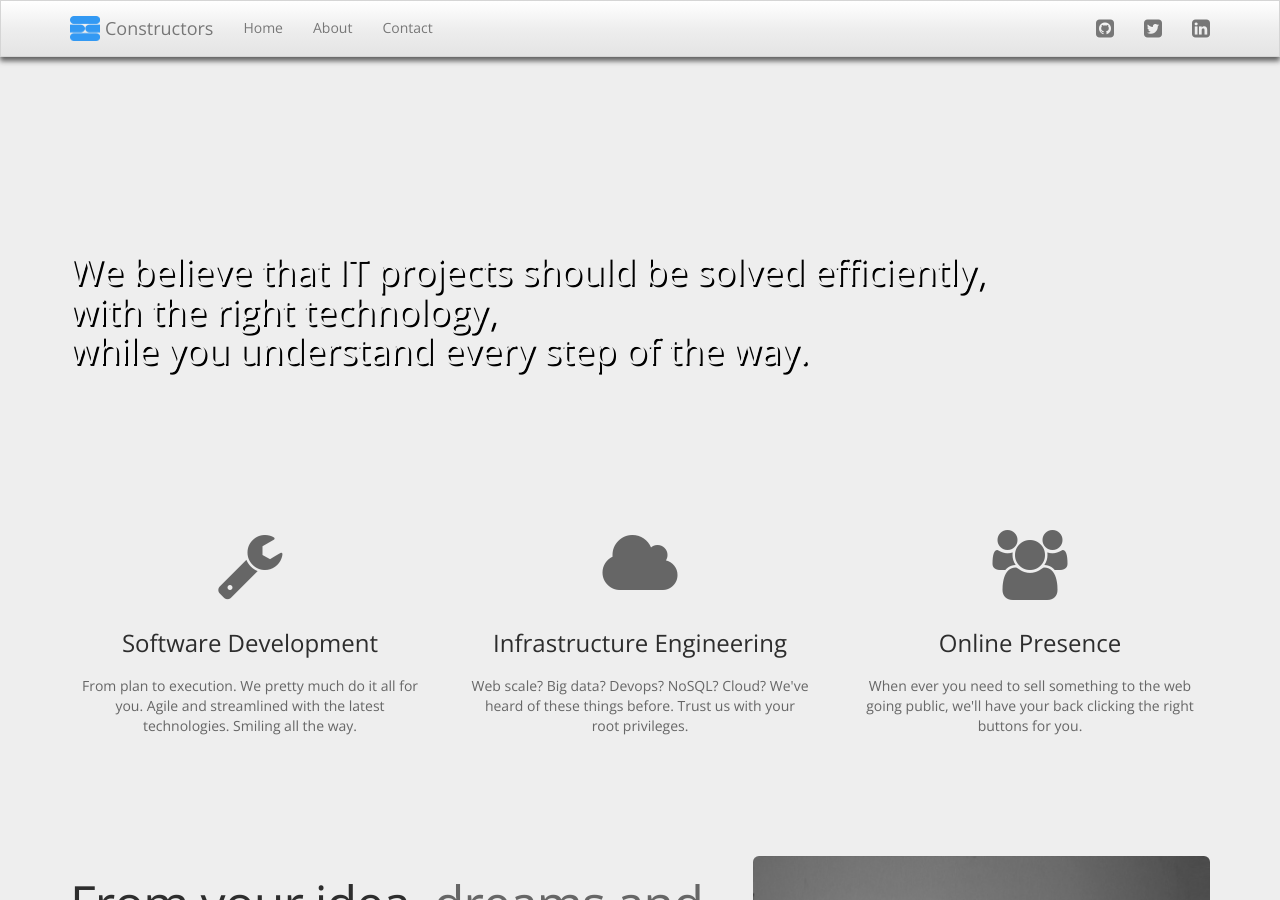
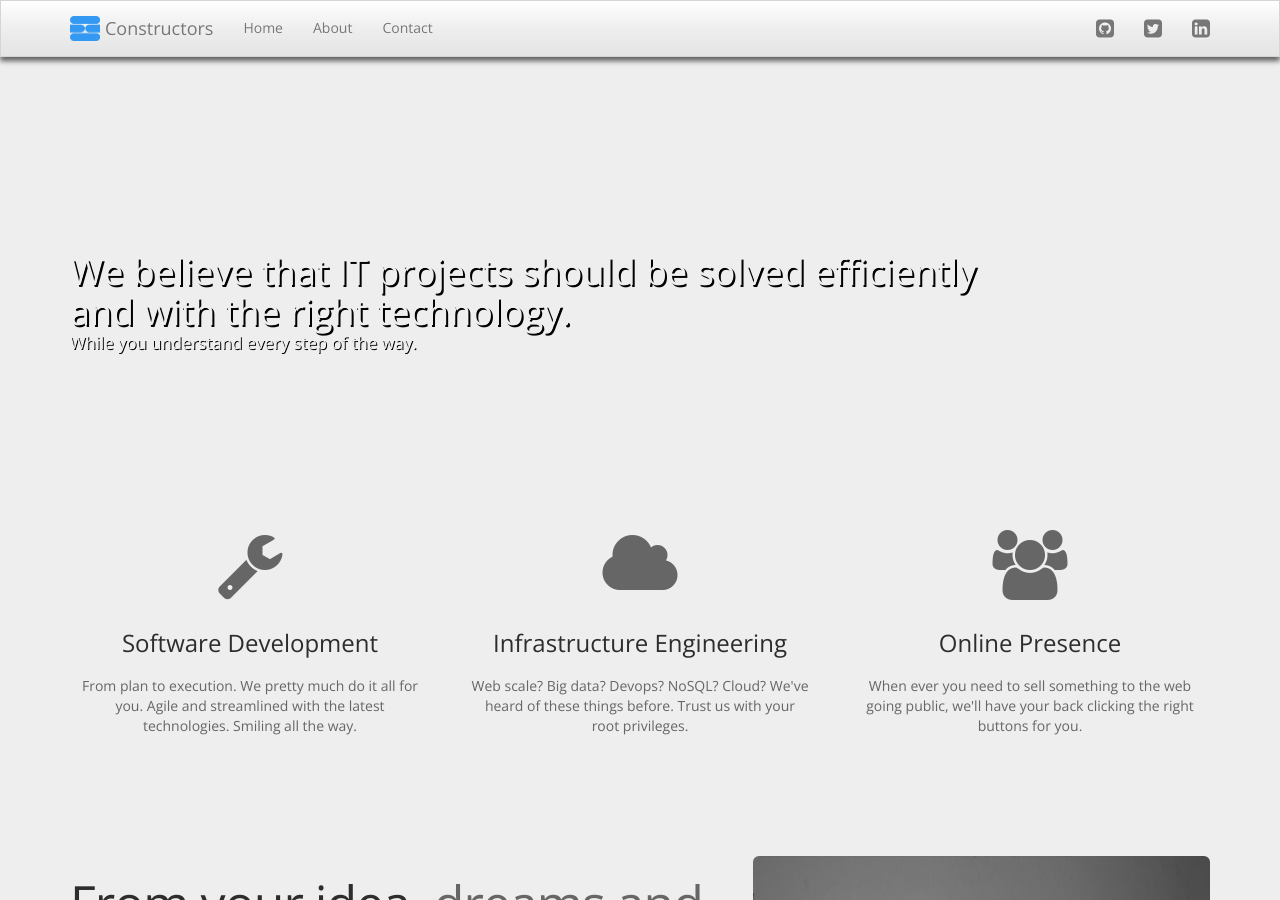
Before and after one commit to constructors/constructors.nl, a Jekyll site: the page built from index.html, in a window 1280 px wide and 900 px high. Built offline with Jekyll 4.4.1, drawn with Linux system fonts in a browser that asks for light colours; nearby versions of some CDN libraries; Markdown is read by kramdown in place of the engine named in the settings.

Commit message:
Shorter marketing.

```diff
--- a/index.html
+++ b/index.html
@@ -7,11 +7,10 @@ body: front-page
 <div class="backdrop"></div>
 
 <section class="container eindhoven-header">
-  <h1>We believe that IT projects should be solved efficiently,<br>
-    with the right technology,<br>
-    while you understand every step of the way.
+  <h1>We believe that IT projects should be solved efficiently<br>
+    and with the right technology.
   </h1>
-  <span></span>
+  <span>While you understand every step of the way.</span>
 </section>
 
 <section class="content">
```
